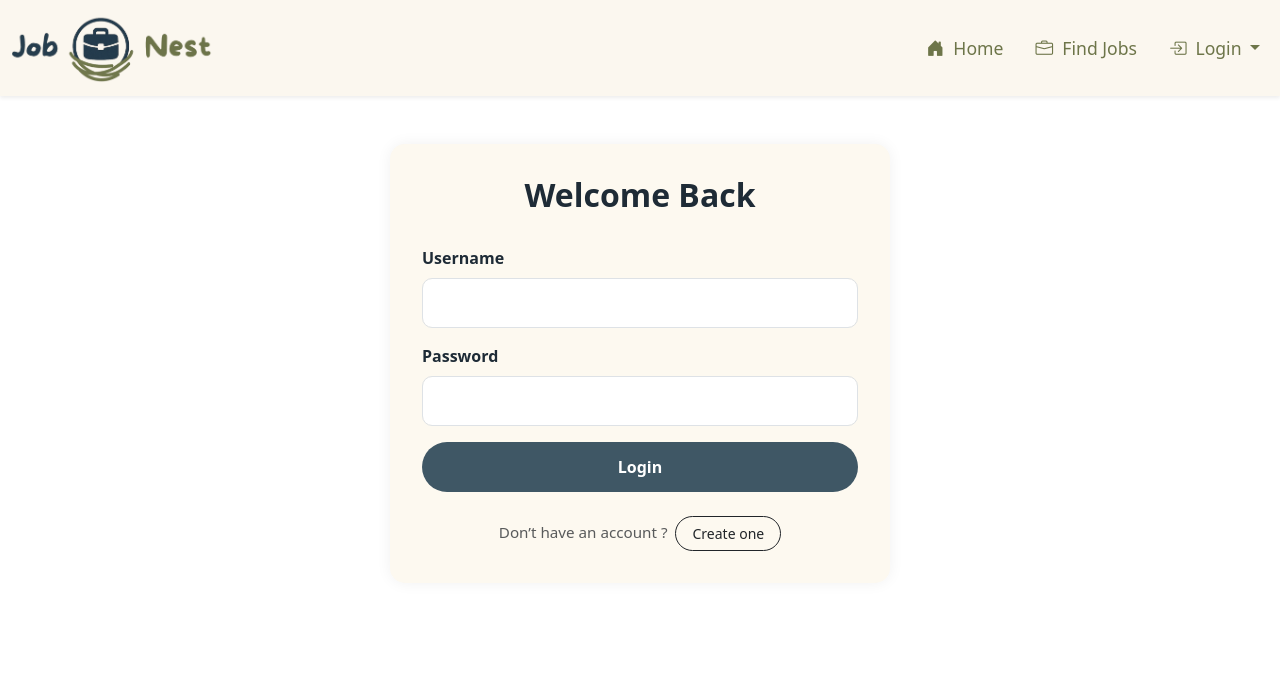
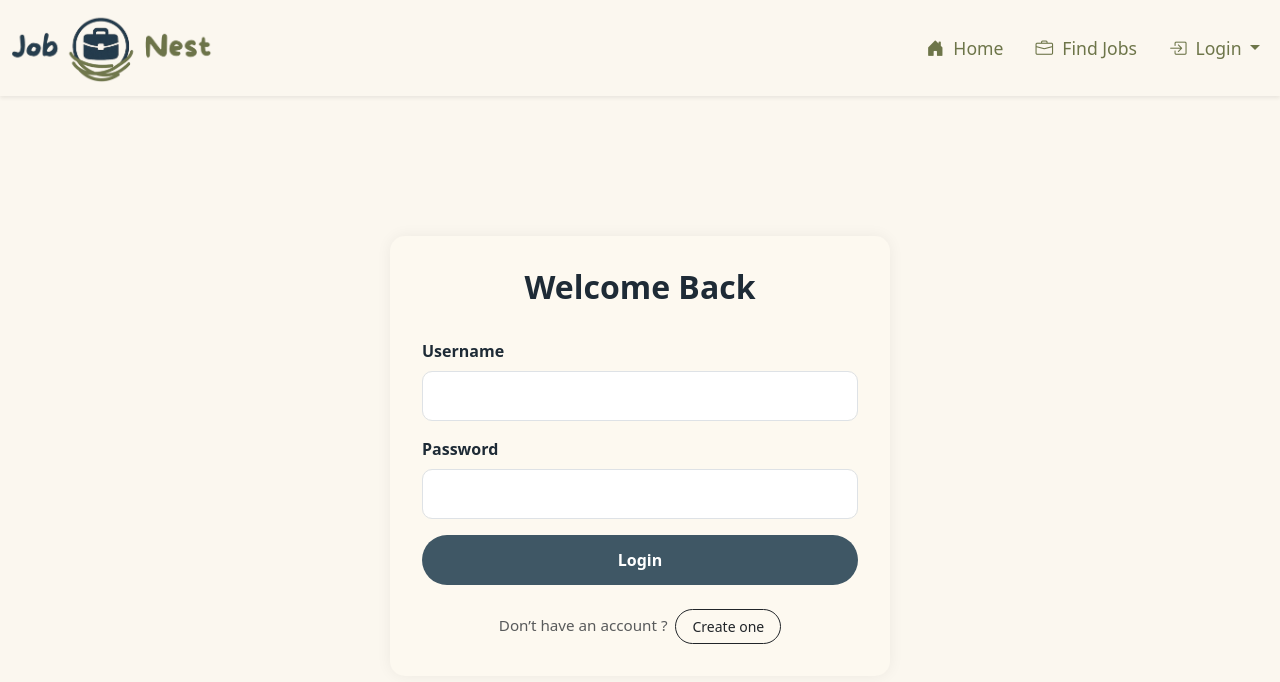
Before and after one commit to Tsouli-Abde/job-nest-frontend, an Angular app: page /login in a window 1280 px wide. Shown: the top 682 px of the page. Built offline with nearby package versions, Linux system fonts and the light colour scheme.

Commit message:
exclude footer from login page

```diff
--- a/src/app/app.component.ts
+++ b/src/app/app.component.ts
@@ -11,6 +11,6 @@ export class AppComponent {
   constructor(public router: Router) {}
   showFooter(): boolean {
     const excludedRoutes = ['/applications', '/login', '/login-company', '/register-choice', '/company-jobs'];
-    return !excludedRoutes.includes(this.router.url);
+    return !excludedRoutes.some(route => this.router.url.startsWith(route));
   }
 }
--- a/src/app/pages/login/login.component.css
+++ b/src/app/pages/login/login.component.css
@@ -58,3 +58,18 @@
   background-color: #3f5765;
   color: #fff;
 }
+
+.login-page-wrapper {
+  height: 90vh;
+  background-color: #fbf7ef;
+  padding: 2rem;
+}
+
+.login-form-container {
+  max-width: 500px;
+  width: 100%;
+  background-color: #fdf9f0;
+  padding: 2rem;
+  border-radius: 15px;
+  box-shadow: 0 0 15px rgba(0, 0, 0, 0.06);
+}
--- a/src/app/pages/login/login.component.html
+++ b/src/app/pages/login/login.component.html
@@ -1,22 +1,20 @@
+<div class="login-page-wrapper d-flex align-items-center justify-content-center">
   <div class="login-form-container">
     <h2 class="form-title">Welcome Back</h2>
 
     <form [formGroup]="loginForm" (ngSubmit)="onSubmit()" class="styled-form">
-
       <div class="mb-3">
         <label for="username" class="form-label fw-bold">Username</label>
         <input id="username" type="text" class="form-control" formControlName="username"
                [ngClass]="{ 'is-invalid': isSubmitted && loginForm.get('username')?.invalid }">
-      <div *ngIf="isSubmitted && loginForm.get('username')?.invalid" class="invalid-feedback">Username is required
-      </div>
+        <div *ngIf="isSubmitted && loginForm.get('username')?.invalid" class="invalid-feedback">Username is required</div>
       </div>
 
       <div class="mb-3">
         <label for="password" class="form-label fw-bold">Password</label>
         <input id="password" type="password" class="form-control" formControlName="password"
                [ngClass]="{ 'is-invalid': isSubmitted && loginForm.get('password')?.invalid }">
-      <div *ngIf="isSubmitted && loginForm.get('password')?.invalid" class="invalid-feedback">Password is required
-      </div>
+        <div *ngIf="isSubmitted && loginForm.get('password')?.invalid" class="invalid-feedback">Password is required</div>
       </div>
 
       <button type="submit" class="btn submit-btn w-100">Login</button>
@@ -31,3 +29,4 @@
       </div>
     </form>
   </div>
+</div>
```
Lines whose indentation alone changed are shown as unchanged.
